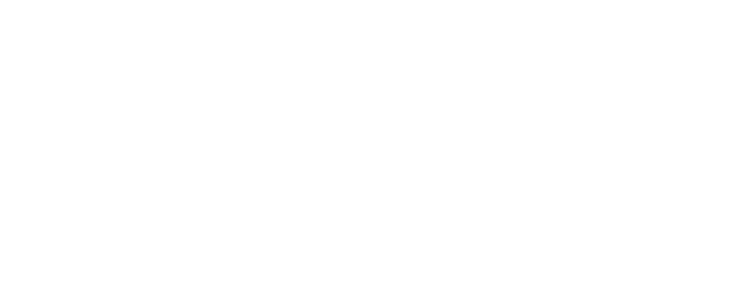
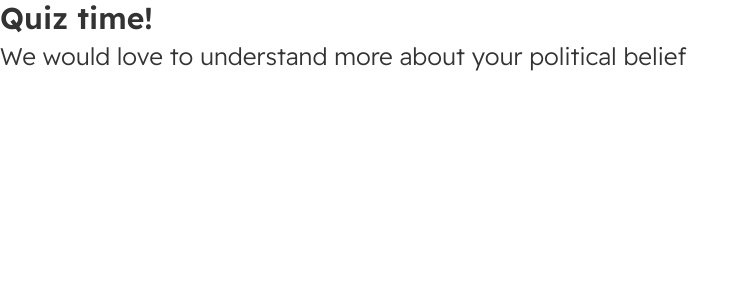
Before and after one commit to SamuelShally/ekko, a React (Create React App) app in the folder frontend/: page /quiz-1 in a window 1280 px wide. Before the commit this address had no page. Shown: the top 300 px of the page, without its empty margins (0-750 px from the left). Built offline with nearby package versions, Linux system fonts and the light colour scheme.

Commit message:
QuizOne component created

```diff
--- a/frontend/src/App.js
+++ b/frontend/src/App.js
@@ -10,6 +10,7 @@
 import Register from './routes/Register';
 import CreateProfile from './components/CreateProfile';
 import Interest from './components/Interest';
+import QuizOne from './components/QuizOne';
 import Navigation from './routes/Navigation';
 import Login from './routes/Login';
 import Discover from './components/Discover';
@@ -23,7 +24,8 @@
         <Route path='/nav' element = {<Navigation />} />
         <Route path='/register' element={<Register />} />
         <Route path='/profile' element={<CreateProfile />} />
-        <Route path='/interest' element = {<Interest />} />
+        <Route path='/interest' element={<Interest />} />
+        <Route path='/quiz-1' element = {<QuizOne />} />
         <Route path='/login' element = {<Login />} />
         <Route path='/learn' element = {<Learn />} />
         <Route path='/discover' element = {<Discover />} />
--- /dev/null
+++ b/frontend/src/components/QuizOne.jsx
@@ -0,0 +1,13 @@
+import { Link } from 'react-router-dom';
+
+const QuizOne = () => {
+    return (
+        <div>
+            <h1 className='font-bold text-3xl'>Quiz time!<br/>
+                <span className='font-light text-2xl'>We would love to understand more about your political belief</span>
+            </h1>
+        </div>
+    )
+}
+
+export default QuizOne;
```
